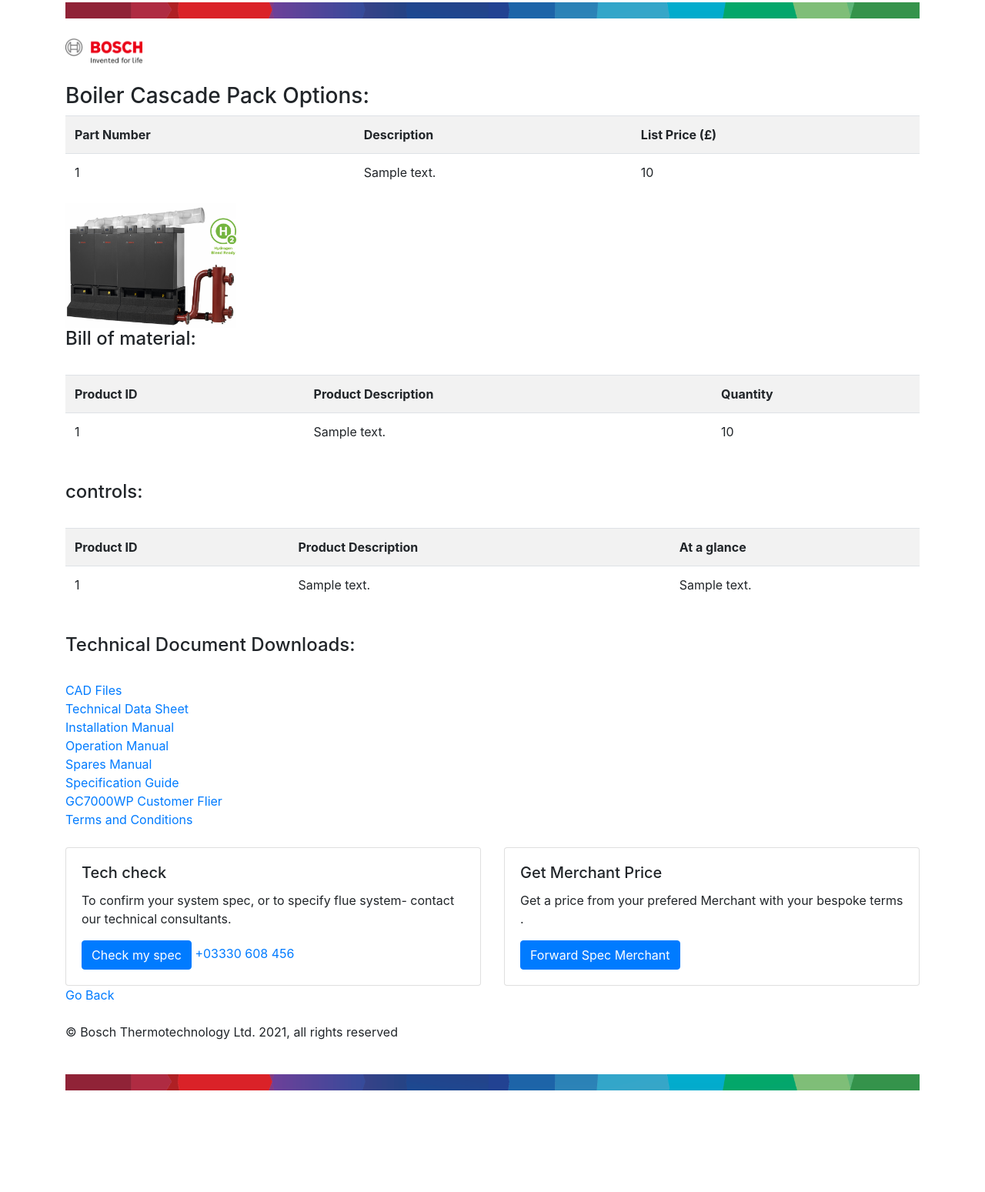
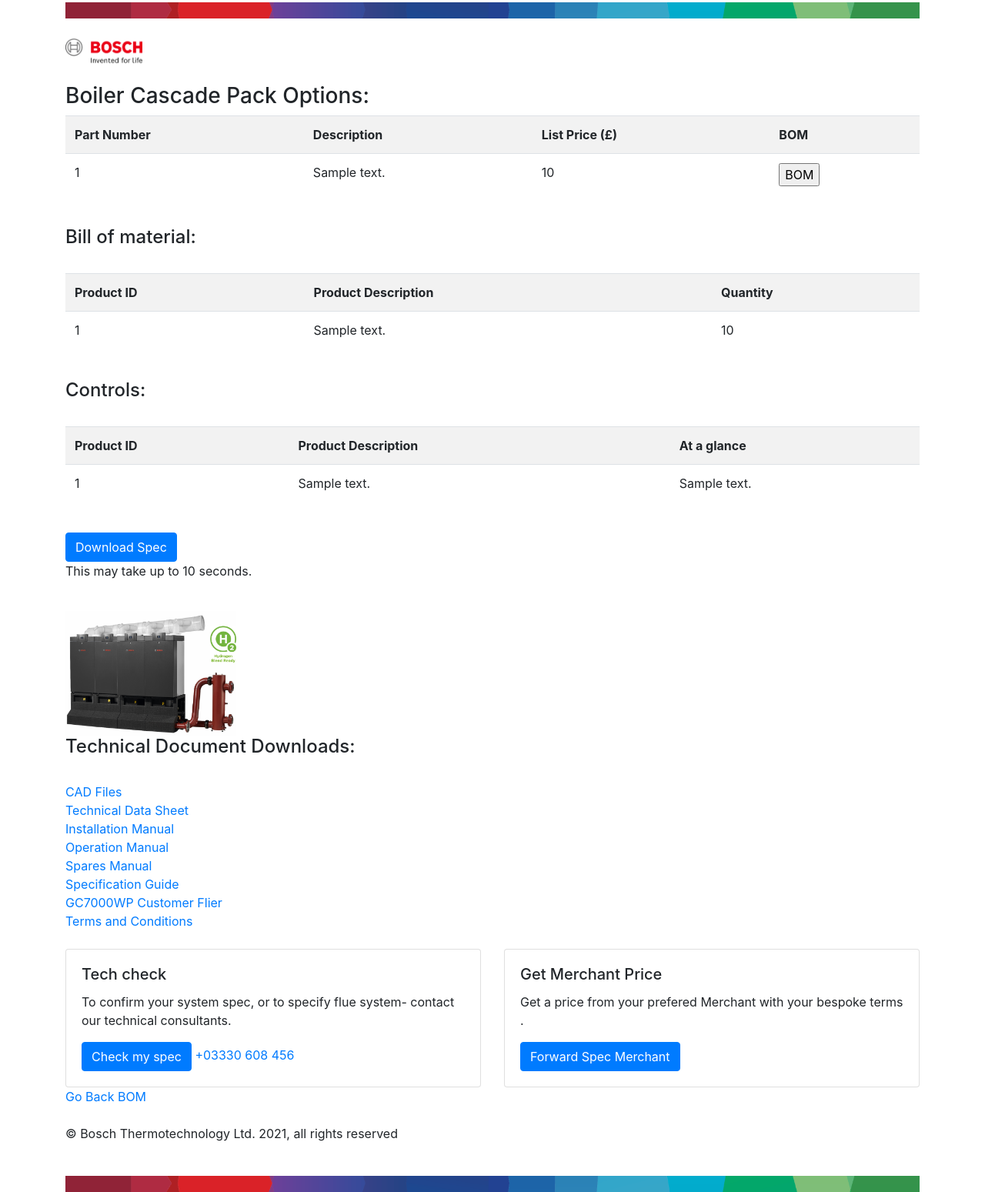
Before and after one commit to michaelthomasberry/cascade1, a Flask app: template templates/search.html in a window 1280 px wide. Shown: the whole page at 77% size. Before the commit the page ends 1417 px from the top, so only its background shows below. Run offline with Flask 2, Linux system fonts and the light colour scheme; the template is opened without the code that fills it: most values are stand-ins (such as "Sample title", 1, 10 or a date in 2020); some libraries are stand-ins or nearby versions.

Commit message:
Added option to download as pdf. Corrected spelling

```diff
--- a/application.py
+++ b/application.py
@@ -7,20 +7,28 @@
 
 
 
-#..... collect all data for output, layout, and hydraulic arrangement
+#..... collect all data for output, layout, and hydraulic arrangement and controls
 @app.route("/")
 def index():
     return render_template("index.html")
 
 
+#..... show BOM
+@app.route("/bom", methods=["POST"])
+def bom():
+    bom_id = request.form.get("bom_id")
+    bom = db.execute("SELECT * FROM bom WHERE bom_id = ?", bom_id)
+    return render_template("bom.html",  bom = bom)
+
+#..... display pack options...............................................................................................
 @app.route("/search", methods=["POST"])
 def search():
-    #..... grab the data from the form and save user inputs as variables
+    #..... grab the data from the / route and save user inputs as variables
     output = request.form.get("output")
     hydraulic = request.form.get("hydraulic")
     layout = request.form.get("layout")
     controls = request.form.get("controls")
-    #...... add a tolerence range for the output to give installer more options this should be set an agreed.
+    #...... add a tolerence range for the output to give installer more options - the tolerence range should be agreed.
     min_output = int(output) - 15
     max_output = int(output) + 15
 
@@ -28,6 +36,9 @@
     cascades = db.execute("SELECT * FROM cascades WHERE hydraulic = ? AND layout =? AND output BETWEEN ? and ? ORDER BY price", hydraulic, layout, min_output, max_output)
     #..... show the BOM of that pack
     rows = db.execute("SELECT * FROM bom JOIN cascades ON bom.bom_id = cascades.id WHERE output = ? AND hydraulic = ? AND layout =?", output, hydraulic, layout,)
+    #..... TODO show control option + number of heating and hotwater circuits
     controls = db.execute("SELECT * FROM controls WHERE controls_description = ?", controls)
     return render_template("search.html",  cascades = cascades, rows = rows, controls = controls)
-    #..... TODO show control option + number of heating and hotwater circuits
+
+    #..... TODO implement a download pdf function that shows only the part numbers generated
+    #..... Ensure mobile responsive on Heroku
--- a/templates/layout.html
+++ b/templates/layout.html
@@ -3,10 +3,26 @@
     <head lang="en">
         <link rel="stylesheet" href="https://stackpath.bootstrapcdn.com/bootstrap/4.5.2/css/bootstrap.min.css" integrity="sha384-JcKb8q3iqJ61gNV9KGb8thSsNjpSL0n8PARn9HuZOnIxN0hoP+VmmDGMN5t9UJ0Z" crossorigin="anonymous">
         <title>configurator</title>
+        <script src="https://cdnjs.cloudflare.com/ajax/libs/html2pdf.js/0.9.2/html2pdf.bundle.js"></script>
+        <meta name="viewport" content="width=device-width, initial-scale=1">
+
 
     </head>
     <body>
 
+
+ <script>
+   function generatePDF(){
+     const element = document.getElementById("part_number_pdf");
+
+     html2pdf()
+     .from(element)
+     .save();
+
+   }
+
+
+ </script>
 
         <div class="container">
         <img src="{{ url_for('static', filename='images/supergraphic.png')}}" class="img-fluid" alt="Responsive image">
--- a/templates/search.html
+++ b/templates/search.html
@@ -1,6 +1,27 @@
 {% extends "layout.html" %}
 {% block body %}
+     <!--- downloads spec to pdf--->
+   <script>
+    window.onload = function () {
+    document.getElementById("download")
+        .addEventListener("click", () => {
+            const invoice = this.document.getElementById("invoice");
+            console.log(invoice);
+            console.log(window);
+            var opt = {
+                margin: 1,
+                filename: 'Bosch_GC7000WP_Cascade_Configuration.pdf',
+                image: { type: 'jpeg', quality: 0.98 },
+                html2canvas: { scale: 2 },
+                jsPDF: { unit: 'in', format: 'letter', orientation: 'portrait' }
+            };
+            html2pdf().from(invoice).set(opt).save();
+        })
+}
+</script>
+     <!--- downloads spec to pdf--->
 
+<div id = "invoice">
      <br>
       <H3> Boiler Cascade Pack Options:</H3>
 
@@ -10,6 +31,7 @@
       <th>Part Number</th>
       <th>Description</th>
       <th>List Price (£)</th>
+      <th>BOM</th>
 
     </tr>
     {% for cascades in cascades %}
@@ -17,14 +39,19 @@
       <td scope="cascades">{{ cascades["id"] }}</td>
       <td>{{ cascades["description"] }}</td>
       <td>{{ cascades["price"] }}</td>
+      <td>
+        <form action "/search" method="post">
+          <input name="bom_id" type="hidden" value="{{ cascades["id"] }}">
+          <input type="submit" value="BOM">
+
+        </form>
+      </td>
 
 
     </tr>
    {% endfor %}
 </table>
 
-
-<img src="{{ url_for('static', filename='images/GC7000WP.png')}}" width=222 class="img-fluid" alt="Responsive image">
 
         <br>
 
@@ -58,7 +85,7 @@
 
         <br>
 
-      <H4> controls:</H4>
+      <H4> Controls:</H4>
 
         <br>
 
@@ -83,12 +110,14 @@
    {% endfor %}
 </table>
 
+</div>
+<br>
+ <button class="btn btn-primary" id="download"> Download Spec</button>
+ <p>This may take up to 10 seconds.</p>
+<br>
 
 
-
-
-
-
+<img src="{{ url_for('static', filename='images/GC7000WP.png')}}" width=222 class="img-fluid" alt="Responsive image">
 
    <br>
 
@@ -131,6 +160,11 @@
 </div>
 
  <a href="/">Go Back</a>
+  <a href="/bom">BOM</a>
 
  <br>
+
+
+
+
 {% endblock %}
```
Also changed, not shown: static/js/script.js (added, +9 -0 lines), templates/bom.html (added, +48 -0 lines), templates/index.html (+4 -3 lines), cascades.db.
